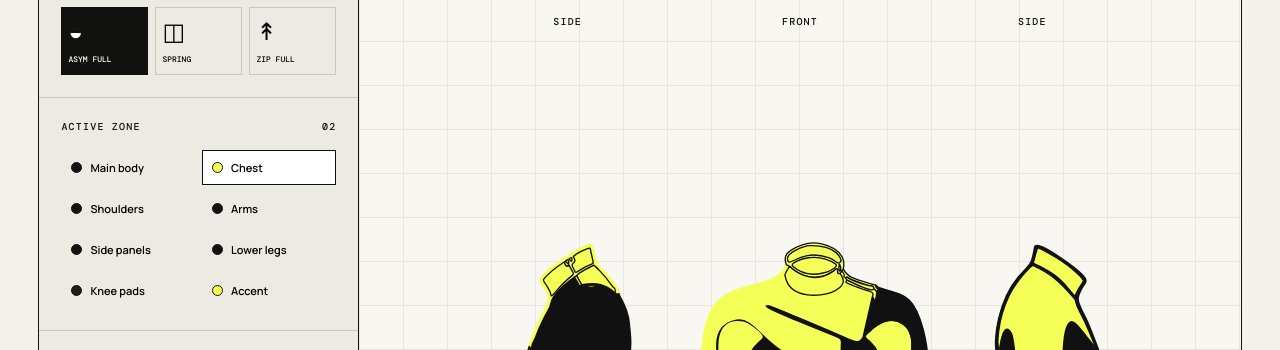
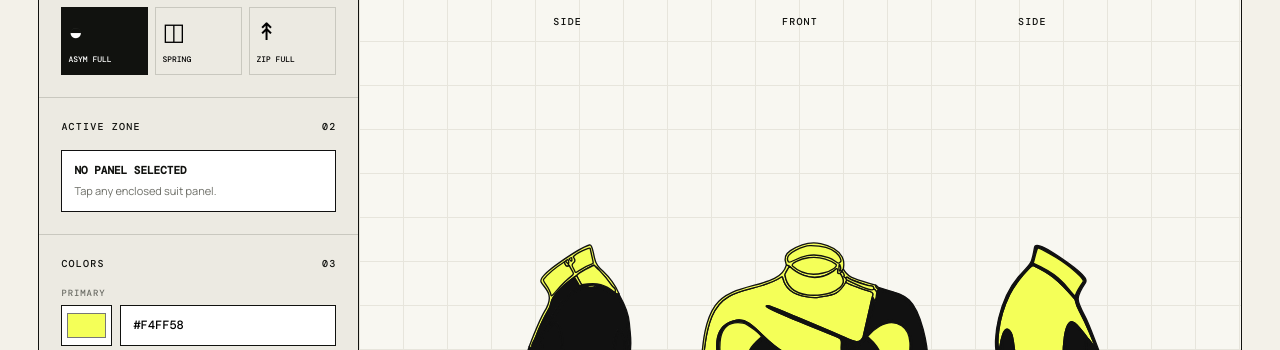
Before and after one commit to theLodgeBots/wetsuit-lab, a website: page index.html in a window 1280 px wide. Shown: the part 383-733 px from the top of the page. Drawn offline with nearby package versions, Linux system fonts and the light colour scheme.

Commit message:
Make supplied SVG panels independently editable

```diff
--- a/app.js
+++ b/app.js
@@ -12,6 +12,7 @@ Object.keys(defaultColors).forEach(k=>{
   if(!state.zones[k]) state.zones[k]={color:defaultColors[k],color2:'#111111',pattern:'solid'};
   if(!state.zones[k].color2) state.zones[k].color2='#111111';
 });
+if(!state.referencePanels)state.referencePanels={};
 let history=[];
 let classicReference=null;
 
@@ -50,12 +51,22 @@ const paths={
 
 function init(){
   document.getElementById('modelGrid').innerHTML=models.map(m=>`<button class="model-card ${state.model===m.id?'active':''}" data-model="${m.id}" title="${m.description}" aria-label="${m.name}: ${m.description}"><span class="model-thumb">${m.icon}</span><span class="model-name">${m.name}</span></button>`).join('');
-  document.getElementById('zonePicker').innerHTML=Object.keys(zoneNames).map(z=>`<button class="zone-button ${state.active===z?'active':''}" data-zone="${z}"><i class="zone-dot" style="background:${state.zones[z].color}"></i>${zoneNames[z]}</button>`).join('');
+  updateZonePicker();
   document.getElementById('swatches').innerHTML=palette.map(c=>`<button class="swatch" style="background:${c}" data-color="${c}" aria-label="Use ${c}"></button>`).join('');
   document.getElementById('patternGrid').innerHTML=['solid','stripe','check','wave'].map((p,i)=>`<button class="pattern ${state.pattern===p?'active':''}" data-pattern="${p}" aria-label="${p} pattern" title="${p}"></button>`).join('');
   document.getElementById('presetList').innerHTML=presets.map((p,i)=>`<button class="preset" data-preset="${i}" aria-label="Apply preset ${i+1}">${p.slice(0,5).map(c=>`<i style="background:${c}"></i>`).join('')}</button>`).join('');
   bind();render();syncInputs();
   if(!classicReference) loadClassicReference();
+}
+function updateZonePicker(){
+  const picker=document.getElementById('zonePicker');
+  if(state.model==='classic'){
+    const selected=state.active?.startsWith('ref:')?Number(state.active.slice(4))+1:null;
+    picker.innerHTML=`<div class="seam-panel-status"><strong>${selected?`SEAM PANEL ${String(selected).padStart(2,'0')}`:'NO PANEL SELECTED'}</strong><span>${selected?'Tap it again to deselect.':'Tap any enclosed suit panel.'}</span></div>`;
+    return;
+  }
+  picker.innerHTML=Object.keys(zoneNames).map(z=>`<button class="zone-button ${state.active===z?'active':''}" data-zone="${z}"><i class="zone-dot" style="background:${state.zones[z].color}"></i>${zoneNames[z]}</button>`).join('');
+  picker.querySelectorAll('.zone-button').forEach(b=>b.onclick=()=>selectZone(b.dataset.zone));
 }
 async function loadClassicReference(){
   try{
@@ -66,13 +77,14 @@ async function loadClassicReference(){
   }catch(error){console.error('Unable to load supplied wetsuit reference',error)}
 }
 function patternDefs(){return `<defs><pattern id="stripe" width="18" height="18" patternUnits="userSpaceOnUse" patternTransform="rotate(35)"><rect width="9" height="18" fill="var(--c)"/><rect x="9" width="9" height="18" fill="var(--c2)"/></pattern><pattern id="check" width="24" height="24" patternUnits="userSpaceOnUse"><rect width="24" height="24" fill="var(--c)"/><path d="M0 0h12v12H0zM12 12h12v12H12z" fill="var(--c2)"/></pattern><pattern id="wave" width="28" height="20" patternUnits="userSpaceOnUse"><rect width="28" height="20" fill="var(--c)"/><path d="M-7 10 Q0 0 7 10 T21 10 T35 10" fill="none" stroke="var(--c2)" stroke-width="5"/></pattern></defs>`}
-function zonePatternInstances(){return Object.entries(state.zones).map(([zone,cfg])=>cfg.pattern==='solid'?'':`<pattern id="${cfg.pattern}-${zone}" href="#${cfg.pattern}" style="--c:${cfg.color};--c2:${cfg.color2}"/>`).join('')}
+function zonePatternInstances(){return [...Object.entries(state.zones),...Object.entries(state.referencePanels).map(([key,cfg])=>[`ref-${key}`,cfg])].map(([zone,cfg])=>cfg.pattern==='solid'?'':`<pattern id="${cfg.pattern}-${zone}" href="#${cfg.pattern}" style="--c:${cfg.color};--c2:${cfg.color2}"/>`).join('')}
 function render(){
   const svg=document.getElementById('suitSvg');let out=patternDefs();
   document.getElementById('stage').classList.toggle('three-view',state.model==='classic');
   document.querySelector('.left-label').textContent=state.model==='classic'?'SIDE':'FRONT';
   document.querySelector('.center-label').hidden=state.model!=='classic';
   document.querySelector('.right-label').textContent=state.model==='classic'?'SIDE':'BACK';
+  updateZonePicker();
   if(state.model==='classic'&&classicReference){
     svg.setAttribute('viewBox','0 0 2481 3508');
     svg.innerHTML=out.replace('</defs>',zonePatternInstances()+'</defs>')+`<g class="classic-reference">${classicReference}</g>`;
@@ -102,24 +114,28 @@ function classifyReferencePanel(path){
   return'legs';
 }
 function decorateClassicReference(svg){
-  svg.querySelectorAll('.classic-reference path').forEach(path=>{
-    const zone=classifyReferencePanel(path),cfg=state.zones[zone];
+  svg.querySelectorAll('.classic-reference path').forEach((path,index)=>{
+    const zone=classifyReferencePanel(path),key=`p${index}`;
+    if(!state.referencePanels[key])state.referencePanels[key]={...state.zones[zone]};
+    const cfg=state.referencePanels[key],activeKey=`ref:${index}`;
     path.classList.add('suit-panel','reference-panel');
-    if(state.active===zone)path.classList.add('selected');
-    path.dataset.zone=zone;
-    const fill=cfg.pattern==='solid'?cfg.color:`url(#${cfg.pattern}-${zone})`;
+    if(state.active===activeKey)path.classList.add('selected');
+    path.dataset.panel=key;
+    const fill=cfg.pattern==='solid'?cfg.color:`url(#${cfg.pattern}-ref-${key})`;
     path.style.setProperty('fill',fill,'important');
-    path.onclick=()=>selectZone(zone);
+    path.onclick=()=>selectReferencePanel(index);
   });
 }
 function snapshot(){history.push(JSON.stringify(state));if(history.length>30)history.shift()}
 function selectZone(z){state.active=state.active===z?null:z;state.pattern=state.active?state.zones[state.active].pattern:null;syncInputs();render()}
-function setColor(c){if(!state.active||!/^#[0-9a-f]{6}$/i.test(c))return;snapshot();state.zones[state.active].color=c.toUpperCase();syncInputs();render()}
-function setColor2(c){if(!state.active||!/^#[0-9a-f]{6}$/i.test(c))return;snapshot();state.zones[state.active].color2=c.toUpperCase();syncInputs();render()}
-function setPattern(p){if(!state.active)return;snapshot();state.pattern=p;state.zones[state.active].pattern=p;syncInputs();render()}
+function selectReferencePanel(index){const key=`ref:${index}`;state.active=state.active===key?null:key;state.pattern=activeConfig()?.pattern||null;syncInputs();render()}
+function activeConfig(){if(!state.active)return null;if(state.active.startsWith('ref:'))return state.referencePanels[`p${state.active.slice(4)}`]||null;return state.zones[state.active]||null}
+function setColor(c){const cfg=activeConfig();if(!cfg||!/^#[0-9a-f]{6}$/i.test(c))return;snapshot();cfg.color=c.toUpperCase();syncInputs();render()}
+function setColor2(c){const cfg=activeConfig();if(!cfg||!/^#[0-9a-f]{6}$/i.test(c))return;snapshot();cfg.color2=c.toUpperCase();syncInputs();render()}
+function setPattern(p){const cfg=activeConfig();if(!cfg)return;snapshot();state.pattern=p;cfg.pattern=p;syncInputs();render()}
 function refreshSelection(){document.querySelectorAll('[data-zone]').forEach(e=>e.classList.toggle('active',e.dataset.zone===state.active));document.querySelectorAll('[data-pattern]').forEach(e=>e.classList.toggle('active',e.dataset.pattern===state.pattern));document.querySelectorAll('[data-model]').forEach(e=>e.classList.toggle('active',e.dataset.model===state.model))}
 function syncInputs(){
-  const cfg=state.active?state.zones[state.active]:null;
+  const cfg=activeConfig();
   document.querySelectorAll('#colorInput,#hexInput,#color2Input,#hex2Input,.swatch,.pattern').forEach(el=>el.disabled=!cfg);
   if(cfg){document.getElementById('colorInput').value=cfg.color;document.getElementById('hexInput').value=cfg.color;document.getElementById('color2Input').value=cfg.color2;document.getElementById('hex2Input').value=cfg.color2}
   document.getElementById('secondaryColorControls').classList.toggle('is-disabled',!cfg||cfg.pattern==='solid');
@@ -135,10 +151,10 @@ function bind(){
   document.getElementById('hexInput').onchange=e=>setColor(e.target.value);
   document.getElementById('color2Input').oninput=e=>setColor2(e.target.value);
   document.getElementById('hex2Input').onchange=e=>setColor2(e.target.value);
-  document.querySelectorAll('.preset').forEach(b=>b.onclick=()=>{snapshot();const p=presets[+b.dataset.preset];Object.keys(zoneNames).forEach((z,i)=>{state.zones[z].color=p[i];state.zones[z].pattern='solid'});state.pattern='solid';syncInputs();render()});
+  document.querySelectorAll('.preset').forEach(b=>b.onclick=()=>{snapshot();const p=presets[+b.dataset.preset];Object.keys(zoneNames).forEach((z,i)=>{state.zones[z].color=p[i];state.zones[z].pattern='solid'});state.referencePanels={};state.active=state.model==='classic'?null:state.active;state.pattern=state.active?'solid':null;syncInputs();render()});
   document.getElementById('undoBtn').onclick=()=>{if(history.length){state=JSON.parse(history.pop());init()}};
-  document.getElementById('randomBtn').onclick=()=>{snapshot();Object.keys(zoneNames).forEach(z=>{state.zones[z].color=palette[Math.floor(Math.random()*palette.length)];state.zones[z].pattern=['solid','solid','stripe','check','wave'][Math.floor(Math.random()*5)]});syncInputs();render()};
-  document.getElementById('resetBtn').onclick=()=>{snapshot();Object.keys(defaultColors).forEach(z=>state.zones[z]={color:defaultColors[z],color2:'#111111',pattern:'solid'});state.model='classic';state.active='chest';state.pattern='solid';init()};
+  document.getElementById('randomBtn').onclick=()=>{snapshot();const targets=state.model==='classic'?Object.values(state.referencePanels):Object.values(state.zones);targets.forEach(cfg=>{cfg.color=palette[Math.floor(Math.random()*palette.length)];cfg.color2=palette[Math.floor(Math.random()*palette.length)];cfg.pattern=['solid','solid','stripe','check','wave'][Math.floor(Math.random()*5)]});syncInputs();render()};
+  document.getElementById('resetBtn').onclick=()=>{snapshot();Object.keys(defaultColors).forEach(z=>state.zones[z]={color:defaultColors[z],color2:'#111111',pattern:'solid'});state.referencePanels={};state.model='classic';state.active=null;state.pattern=null;init()};
   document.getElementById('exportBtn').onclick=exportPng;
 }
 function exportPng(){const svg=document.getElementById('suitSvg');const clone=svg.cloneNode(true);clone.setAttribute('width','1640');clone.setAttribute('height','1440');const data=new XMLSerializer().serializeToString(clone);const blob=new Blob([data],{type:'image/svg+xml'});const url=URL.createObjectURL(blob);const img=new Image();img.onload=()=>{const canvas=document.createElement('canvas');canvas.width=1640;canvas.height=1440;const ctx=canvas.getContext('2d');ctx.fillStyle='#f8f7f1';ctx.fillRect(0,0,1640,1440);ctx.drawImage(img,0,0);URL.revokeObjectURL(url);const a=document.createElement('a');a.download=`wetsuit-lab-${state.model}.png`;a.href=canvas.toDataURL('image/png');a.click()};img.src=url}
--- a/reference-updates.css
+++ b/reference-updates.css
@@ -60,3 +60,17 @@
 .left-label { left: 22%; }
 .center-label { left: 50%; transform: translateX(-50%); }
 .right-label { right: 22%; }
+
+.seam-panel-status {
+  grid-column: 1 / -1;
+  display: flex;
+  flex-direction: column;
+  gap: 6px;
+  min-height: 62px;
+  padding: 12px;
+  border: 1px solid #111;
+  background: #fff;
+}
+
+.seam-panel-status strong { font: 600 11px "DM Mono", monospace; }
+.seam-panel-status span { color: #6d6e67; font-size: 11px; line-height: 1.45; }
```
